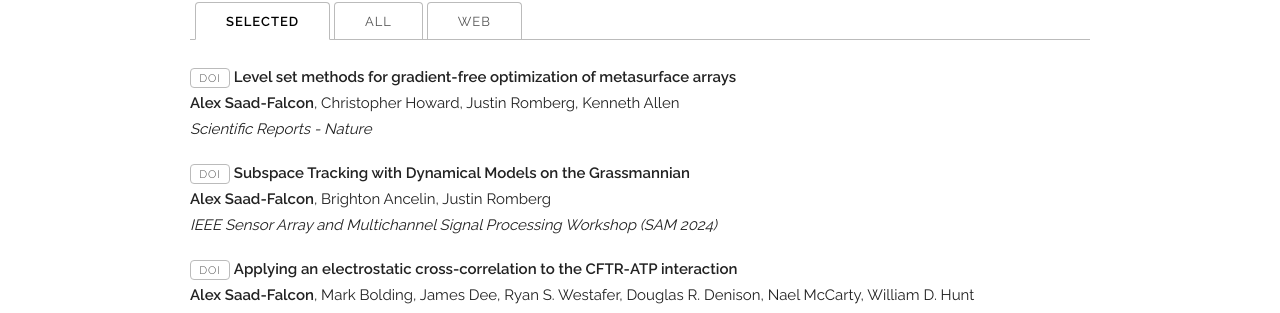
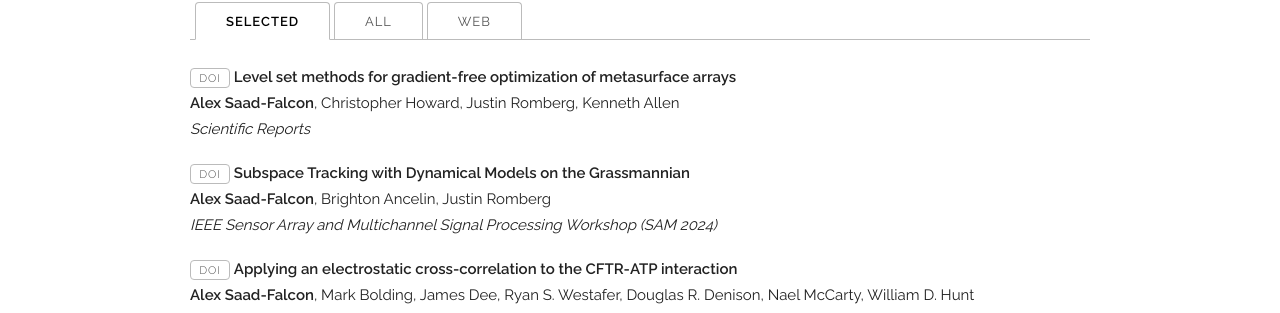
Before and after one commit to alexsaadfalcon/alexsaadfalcon.github.io, a Jekyll site: the page built from index.html, in a window 1280 px wide and 900 px high, scrolled down 749 px. Shown: the part 140-453 px from the top of the window. Built offline with Jekyll 4.4.1, drawn with Linux system fonts in a browser that asks for light colours; some web fonts are replaced.

Commit message:
Pubs revision

```diff
--- a/_data/publications.yaml
+++ b/_data/publications.yaml
@@ -9,7 +9,7 @@ papers:
 
   - title: "Level set methods for gradient-free optimization of metasurface arrays"
     authors: "<b>Alex Saad-Falcon</b>, Christopher Howard, Justin Romberg, Kenneth Allen"
-    venue: "Scientific Reports - Nature"
+    venue: "Scientific Reports"
     paper_doi: "https://doi.org/10.1038/s41598-024-67142-2"
     arxiv: "https://arxiv.org/abs/2307.07606"
     selected: y
```
